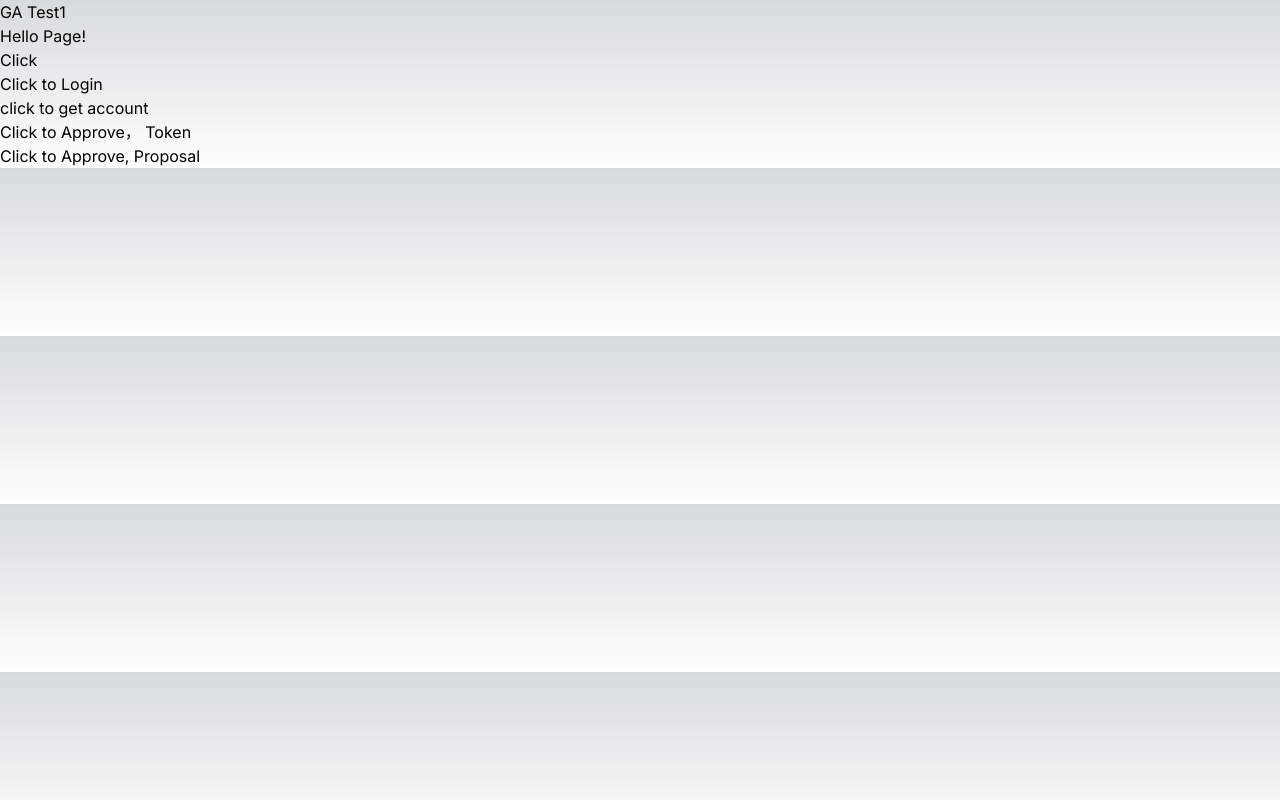
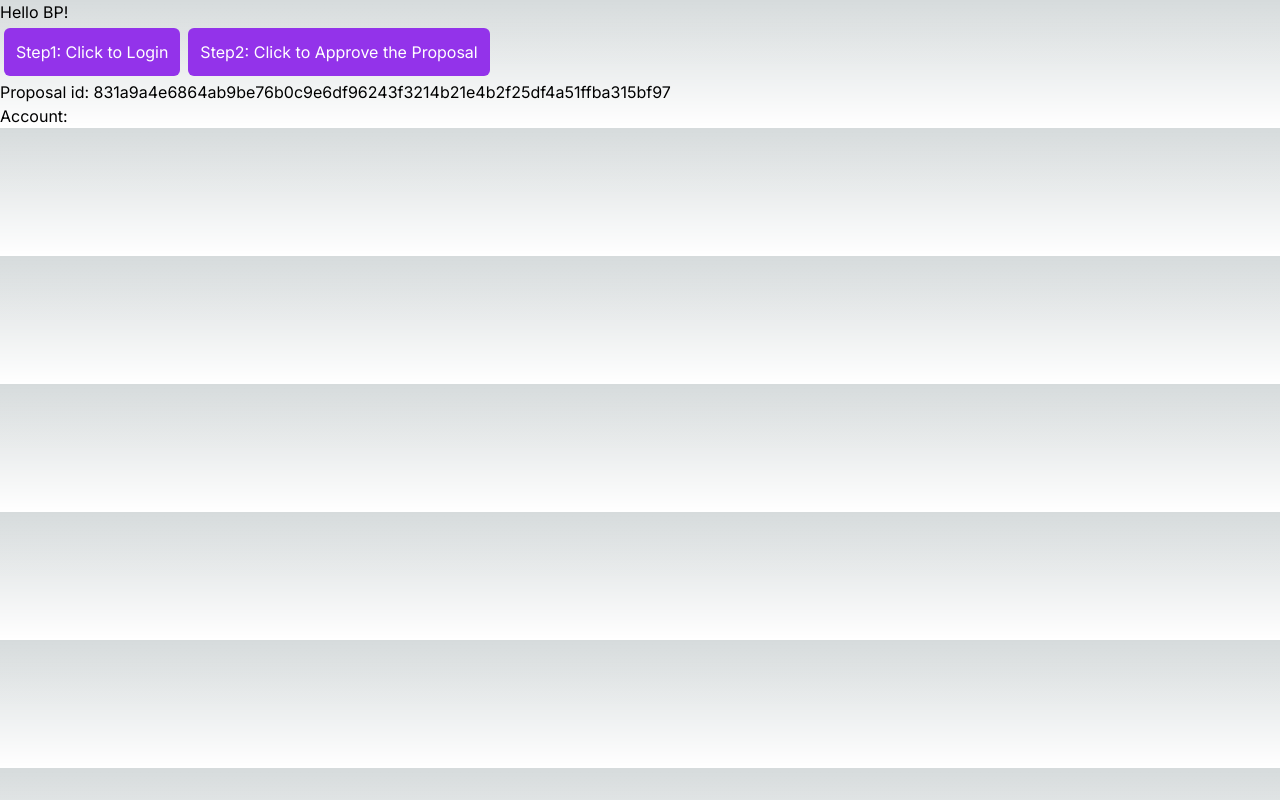
Before and after one commit to hzz780/dapp-next-template, a Next.js app: page /hello in a window 1280 px wide. Built offline with nearby package versions, Linux system fonts and the light colour scheme.

Commit message:
feat: 🎸 update

```diff
--- a/src/app/hello/bridgeC.tsx
+++ b/src/app/hello/bridgeC.tsx
@@ -2,15 +2,15 @@
 import AElfBridge from 'aelf-bridge';
 import {useState} from 'react';
 import VConsole from 'vconsole';
+import SButton from './sentry-case/components/Button';
 const vConsole = new VConsole();
 // or init with options
 export default function BridgePage() {
   const [bridgeInstance, setBridgeInstance] = useState<any>(null);
+  const [account, setAccount] = useState();
+  const [transactionId, setTransactionId] = useState();
   return <>
-    <div onClick={() => {
-      throw Error('click to throw error');
-    }}>Click</div>
-    <div onClick={() => {
+    <SButton onClick={() => {
       console.log('AElfBridge: ', AElfBridge);
       const bridgeInstance = new AElfBridge({
         timeout: 3000,
@@ -18,63 +18,74 @@ export default function BridgePage() {
       });
       bridgeInstance.connect().then((isConnected: boolean) => {
         console.log('isConnected', isConnected);
+        bridgeInstance.account().then((res: any) => {
+          setAccount(res);
+          console.log('account:', res);
+        })
         setBridgeInstance(bridgeInstance);
       }).catch((err: any) => {
         console.log('err:', err);
       });
     }}
-    >Click to Login</div>
-    <div onClick={() => {
-      if (!bridgeInstance) {
-        console.log('Please login first');
-        return;
-      }
-      bridgeInstance.account().then((res: any) => {
-        console.log('account:', res);
-      })
-    }}>
-      click to get account
-    </div>
-    <div
-      onClick={() => {
-        console.log('Hello world', 'no end point');
+    >Step1: Click to Login</SButton>
+    {/*<SButton onClick={() => {*/}
+    {/*  if (!bridgeInstance) {*/}
+    {/*    console.log('Please login first');*/}
+    {/*    return;*/}
+    {/*  }*/}
+    {/*  bridgeInstance.account().then((res: any) => {*/}
+    {/*    console.log('account:', res);*/}
+    {/*  })*/}
+    {/*}}>*/}
+    {/*  Step2: click to get account*/}
+    {/*</SButton>*/}
+    {/*<SButton*/}
+    {/*  onClick={() => {*/}
+    {/*    console.log('Hello world', 'no end point');*/}
+    {/*    if (!bridgeInstance) {*/}
+    {/*      console.log('Please login first');*/}
+    {/*      return;*/}
+    {/*    }*/}
+    {/*    const tokenAddress = 'ELF_7RzVGiuVWkvL4VfVHdZfQF2Tri3sgLe9U991bohHFfSRZXuGX_tDVV'; // 合约地址可通过零合约的`GetContractAddressByName`只读方法获取*/}
+    {/*    bridgeInstance.chain.contractAt(tokenAddress).then(async (contract: any) => {*/}
+    {/*      // const tokenInfo = await contract.GetTokenInfo.call({symbol: 'ELF'});*/}
+    {/*      // console.log('tokenInfo: ', tokenInfo);*/}
+    {/*      const transactionId = await contract.Approve({*/}
+    {/*        amount: "10000000000",*/}
+    {/*        spender: "FveRXL9PgVhMkoDcPh9jCkjF8WxW2K2aA72xAx4ngPqYnpNVw",*/}
+    {/*        symbol: "ELF",*/}
+    {/*      });*/}
+    {/*      console.log(transactionId);*/}
+    {/*      // alert('transactionId: ' + transactionId);*/}
+    {/*    })*/}
+    {/*  }}*/}
+    {/*>*/}
+    {/*  Click to Approve， Token*/}
+    {/*</SButton>*/}
+    <SButton
+      onClick={async () => {
         if (!bridgeInstance) {
           console.log('Please login first');
           return;
         }
-        const tokenAddress = 'ELF_7RzVGiuVWkvL4VfVHdZfQF2Tri3sgLe9U991bohHFfSRZXuGX_tDVV'; // 合约地址可通过零合约的`GetContractAddressByName`只读方法获取
-        bridgeInstance.chain.contractAt(tokenAddress).then(async (contract: any) => {
-          // const tokenInfo = await contract.GetTokenInfo.call({symbol: 'ELF'});
-          // console.log('tokenInfo: ', tokenInfo);
-          const transactionId = await contract.Approve({
-            amount: "10000000000",
-            spender: "FveRXL9PgVhMkoDcPh9jCkjF8WxW2K2aA72xAx4ngPqYnpNVw",
-            symbol: "ELF",
-          });
-          console.log(transactionId);
-          // alert('transactionId: ' + transactionId);
-        })
+        const proposalContractAddress = '4SGo3CUj3PPh3hC5oXV83WodyUaPHuz4trLoSTGFnxe84nqNr'; // 合约地址可通过零合约的`GetContractAddressByName`只读方法获取
+        const proposalContract = await bridgeInstance.chain.contractAt(proposalContractAddress);//.then(async (contract: any) => {
+        console.log('proposalContract: ', proposalContractAddress);
+        const transactionId = await proposalContract.Approve("831a9a4e6864ab9be76b0c9e6df96243f3214b21e4b2f25df4a51ffba315bf97");
+        console.log('transactionId: ', transactionId);
+        setTransactionId(transactionId);
       }}
     >
-      Click to Approve， Token
+      Step2: Click to Approve the Proposal
+    </SButton>
+    <div className="break-all">
+      {transactionId && <>
+        <div>Transaction Id: </div>
+        <div>{transactionId}</div>
+        <a href={`https://tdvv-explorer.aelf.io/tx/${transactionId}`}>Click to explorer</a>
+      </>}
     </div>
-    <div
-      onClick={() => {
-        if (!bridgeInstance) {
-          console.log('Please login first');
-          return;
-        }
-        const proposalContract = '4SGo3CUj3PPh3hC5oXV83WodyUaPHuz4trLoSTGFnxe84nqNr'; // 合约地址可通过零合约的`GetContractAddressByName`只读方法获取
-        bridgeInstance.chain.contractAt(proposalContract).then(async (contract: any) => {
-          console.log('proposalContract: ', proposalContract);
-          const transactionId = await contract.Approve("9a0b558ac3e6d7e9c64c2bdc430045e317a2bb5c16dfa25dfc1de1586dfd998a");
-          console.log(transactionId);
-        }).catch((error: any) => {
-          console.log('proposal approve: ', error);
-        });
-      }}
-    >
-      Click to Approve, Proposal
-    </div>
+    <div className="break-all">Proposal id: 831a9a4e6864ab9be76b0c9e6df96243f3214b21e4b2f25df4a51ffba315bf97</div>
+    <div className="break-all">Account: {JSON.stringify(account)}</div>
   </>
 }
--- a/src/app/hello/page.tsx
+++ b/src/app/hello/page.tsx
@@ -6,7 +6,7 @@ import dynamic from 'next/dynamic';
 export default function Page() {
 
   return <>
-    <h1>Hello Page!</h1>
+    <h1>Hello BP!</h1>
     <DynamicChartComponent />
   </>
 }
--- a/src/app/layout.tsx
+++ b/src/app/layout.tsx
@@ -19,7 +19,7 @@ export default function RootLayout({
   return (
     <html lang="en">
       {/*<ErrorBoundary>*/}
-      <body className={inter.className}><div>GA Test1</div>{children}</body>
+      <body className={inter.className}>{children}</body>
       {/*</ErrorBoundary>*/}
       <GoogleAnalytics gaId="G-0YWG600C1W" />
     </html>
--- a/tailwind.config.ts
+++ b/tailwind.config.ts
@@ -19,12 +19,12 @@ const config: Config = {
     },
   },
   plugins: [],
-  purge: {
-    content: [
-      './pages/**/*.{js,ts,jsx,tsx}',
-      './components/**/*.{js,ts,jsx,tsx}',
-    ],
-    enabled: process.env.NODE_ENV === 'production', // Enable purge in production
-  },
+  // purge: {
+  //   content: [
+  //     './pages/**/*.{js,ts,jsx,tsx}',
+  //     './components/**/*.{js,ts,jsx,tsx}',
+  //   ],
+  //   enabled: process.env.NODE_ENV === 'production', // Enable purge in production
+  // },
 };
 export default config;
```
